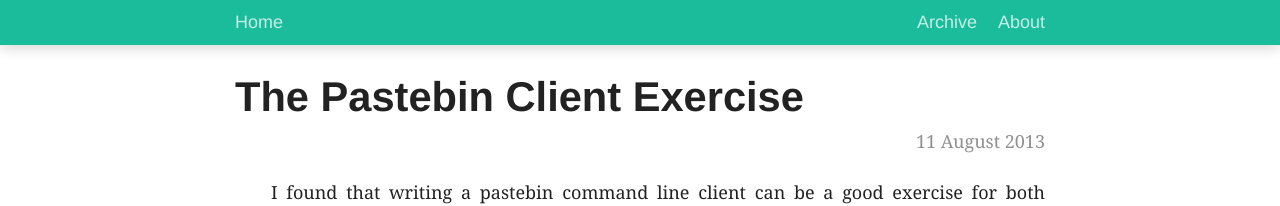
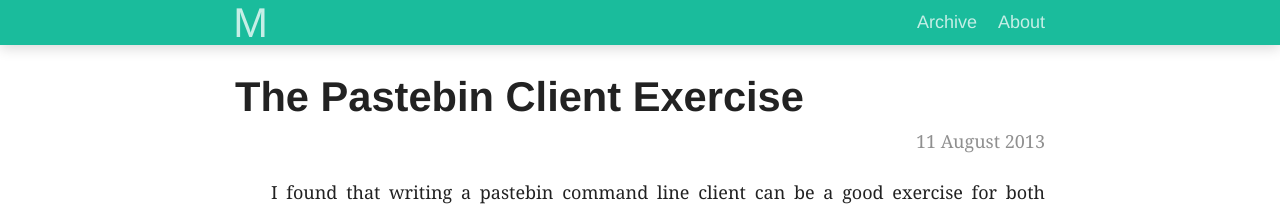
Before and after one commit to mihneadb/mihneadb.github.io, a Jekyll site: the page built from index.html, in a window 1280 px wide. Shown: the top 206 px of the page. Built offline with Jekyll 4.4.1, drawn with Linux system fonts in a browser that asks for light colours; Markdown is read by kramdown in place of the engine named in the settings; the list of posts is cut into pages by our own code.

Commit message:
change header, should work proper on mobile now

```diff
--- a/_includes/header.html
+++ b/_includes/header.html
@@ -39,8 +39,8 @@
         <div class="row">
             <div class="header-contents large-centered large-9 small-12 columns">
                 <div class="row">
-                    <a class="header-elem" href="/"><div class="small-5 large-4 columns">Home</div></a>
-                    <div class="small-7 large-offset-3 large-5 columns">
+                    <a class="header-elem" href="/"><div id="logo" class="small-2 columns">M</div></a>
+                    <div class="small-10 large-offset-5 large-5 columns">
                         <ul class="header-links">
                             <li><a class="header-elem" href="/archive/"><div class="header-elem">Archive</div></a></li>
                             <li><a class="header-elem" href="/about/"><div class="header-elem">About</div></a></li>
--- a/css/default.css
+++ b/css/default.css
@@ -13,6 +13,11 @@
 
 .code {
     font-family: consolas, monospace;
+}
+
+#logo {
+    font-size: 2.3125em;
+    padding-left: 15px;
 }
 
 .header {
@@ -42,6 +47,7 @@
 }
 
 .header-elem:hover {
+    transition: color 0.2s;
     color: rgba(255, 255, 255, 1);
 }
 
```
